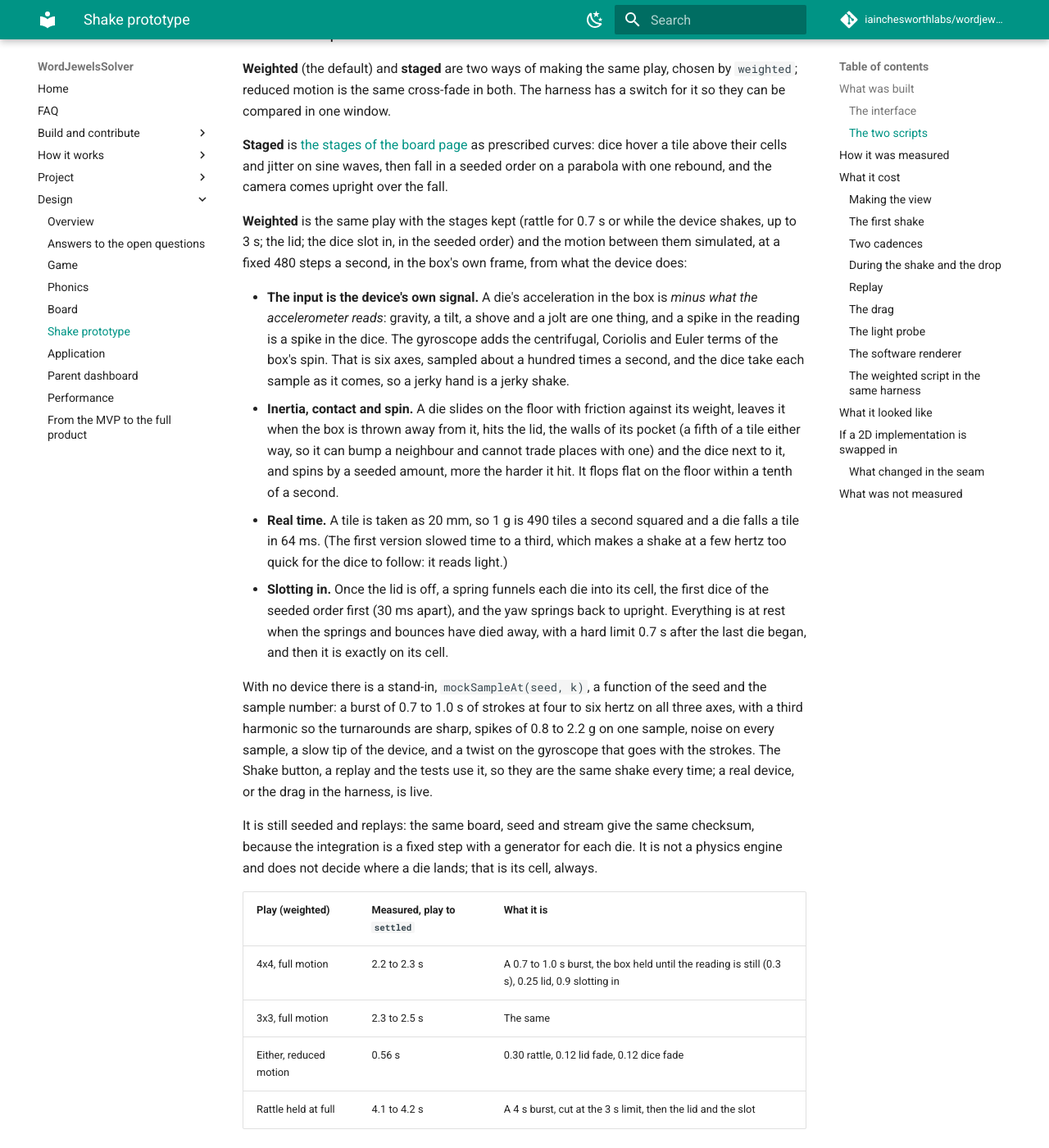
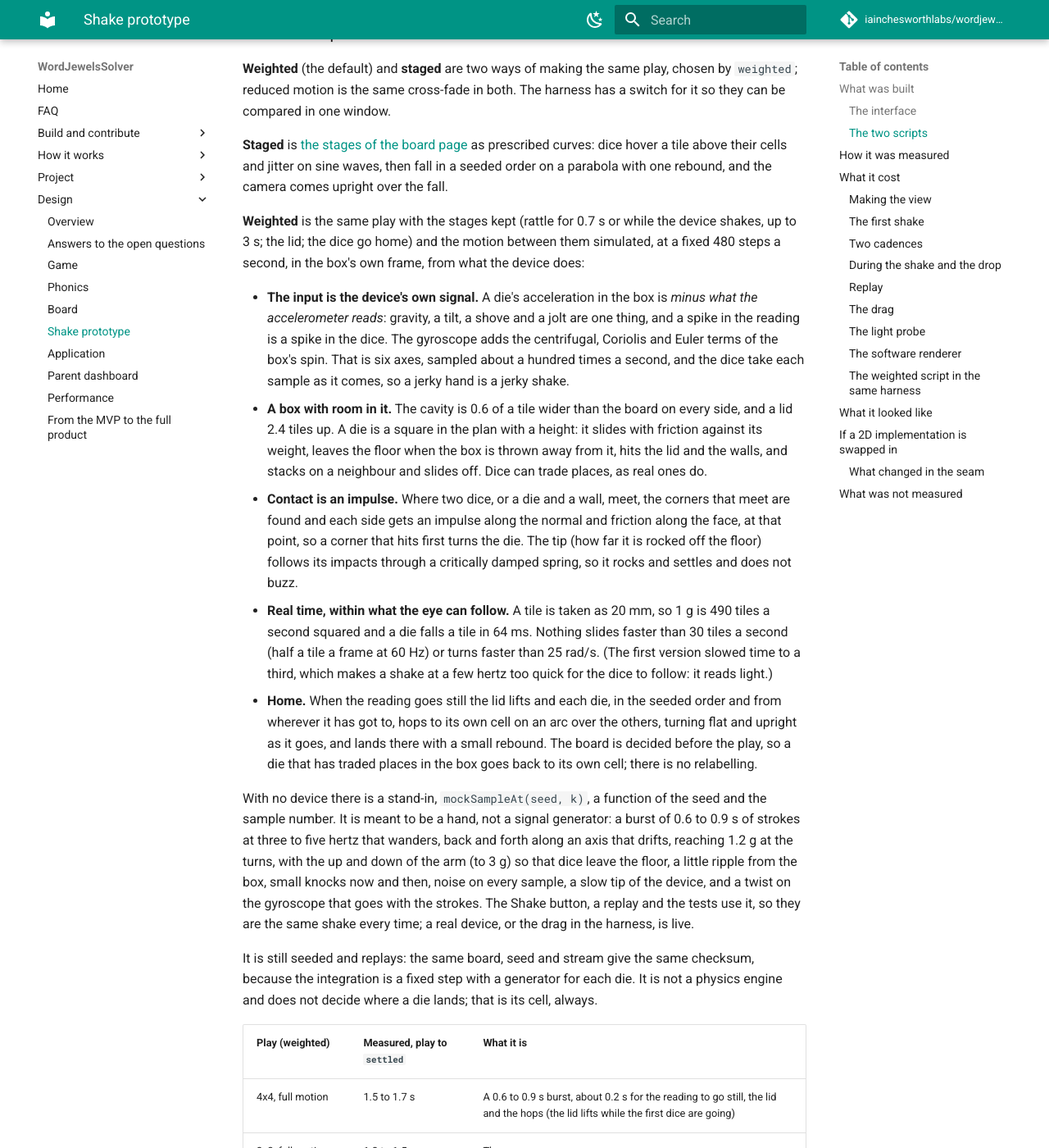
Before and after one commit to iainchesworthlabs/snapandspell, an MkDocs documentation site: the page built from docs/design/shake-prototype.md, in a window 1280 px wide and 1400 px high, scrolled down 2281 px. Shown: the whole window at 82% size. Built offline with MkDocs 1.6.1 and Material for MkDocs 9.7.7, drawn with Linux system fonts in a browser that asks for light colours; comment, search, counter and statistics services are not loaded; some of the changed text lies outside the part shown.

Commit message:
Simulate the dice in a box with room, and take the buzz out
The rigid-pocket version still read as judder and as dice that could not move.
Measuring it showed why: dice jammed against walls a fifth of a tile away,
the stand-in stream had single-sample spikes of up to 2 g that were each a
shock, the tip was an underdamped spring that rang, and the box shivered with
every stroke.

The weighted script now simulates each die as a square in the plan with a
height, in a box 0.6 of a tile roomier than the board on every side with a lid
2.4 tiles up: it slides with friction against its weight, leaves the floor when
the box is thrown away from it, hits the lid and the walls by its corners,
stacks on a neighbour and slides off, and gets an impulse, friction and a turn
from every contact. Its tip follows impacts through a critically damped spring.
Sliding is capped at half a tile a frame and turning at 25 rad/s, what can be
followed at 60 Hz. Dice can trade places, and each hops home to its own cell
over the others when the reading goes still.

The stand-in stream is a hand: smooth strokes of three to five hertz on a drifting
axis, up to 1.2 g sideways and 3 g up and down, a little ripple, small knocks,
low noise, a small tip. The box is shown tipped by gravity as the reading settles
to it, not by each stroke. A shadow leaves its die as the die rises. A play is
1.5 to 1.7 s at 4x4.

```diff
--- a/docs/design/shake-prototype.md
+++ b/docs/design/shake-prototype.md
@@ -71,9 +71,9 @@
 over the fall.
 
 **Weighted** is the same play with the stages kept (rattle for 0.7 s or while
-the device shakes, up to 3 s; the lid; the dice slot in, in the seeded order)
-and the motion between them simulated, at a fixed 480 steps a second, in the
-box's own frame, from what the device does:
+the device shakes, up to 3 s; the lid; the dice go home) and the motion between
+them simulated, at a fixed 480 steps a second, in the box's own frame, from what
+the device does:
 
 - **The input is the device's own signal.** A die's acceleration in the box is
   *minus what the accelerometer reads*: gravity, a tilt, a shove and a jolt are
@@ -81,29 +81,36 @@
   adds the centrifugal, Coriolis and Euler terms of the box's spin. That is six
   axes, sampled about a hundred times a second, and the dice take each sample
   as it comes, so a jerky hand is a jerky shake.
-- **Inertia, contact and spin.** A die slides on the floor with friction
-  against its weight, leaves it when the box is thrown away from it, hits the
-  lid, the walls of its pocket (a fifth of a tile either way, so it can bump a
-  neighbour and cannot trade places with one) and the dice next to it, and
-  spins by a seeded amount, more the harder it hit. It flops flat on the floor
-  within a tenth of a second.
-- **Real time.** A tile is taken as 20 mm, so 1 g is 490 tiles a second squared
-  and a die falls a tile in 64 ms. (The first version slowed time to a third,
-  which makes a shake at a few hertz too quick for the dice to follow: it
-  reads light.)
-- **Slotting in.** Once the lid is off, a spring funnels each die into its
-  cell, the first dice of the seeded order first (30 ms apart), and the yaw
-  springs back to upright. Everything is at rest when the springs and bounces
-  have died away, with a hard limit 0.7 s after the last die began, and then it
-  is exactly on its cell.
+- **A box with room in it.** The cavity is 0.6 of a tile wider than the board
+  on every side, and a lid 2.4 tiles up. A die is a square in the plan with a
+  height: it slides with friction against its weight, leaves the floor when the
+  box is thrown away from it, hits the lid and the walls, and stacks on a
+  neighbour and slides off. Dice can trade places, as real ones do.
+- **Contact is an impulse.** Where two dice, or a die and a wall, meet, the
+  corners that meet are found and each side gets an impulse along the normal and
+  friction along the face, at that point, so a corner that hits first turns the
+  die. The tip (how far it is rocked off the floor) follows its impacts through
+  a critically damped spring, so it rocks and settles and does not buzz.
+- **Real time, within what the eye can follow.** A tile is taken as 20 mm, so
+  1 g is 490 tiles a second squared and a die falls a tile in 64 ms. Nothing
+  slides faster than 30 tiles a second (half a tile a frame at 60 Hz) or turns
+  faster than 25 rad/s. (The first version slowed time to a third, which makes a
+  shake at a few hertz too quick for the dice to follow: it reads light.)
+- **Home.** When the reading goes still the lid lifts and each die, in the
+  seeded order and from wherever it has got to, hops to its own cell on an arc
+  over the others, turning flat and upright as it goes, and lands there with a
+  small rebound. The board is decided before the play, so a die that has traded
+  places in the box goes back to its own cell; there is no relabelling.
 
 With no device there is a stand-in, `mockSampleAt(seed, k)`, a function of the
-seed and the sample number: a burst of 0.7 to 1.0 s of strokes at four to six
-hertz on all three axes, with a third harmonic so the turnarounds are sharp,
-spikes of 0.8 to 2.2 g on one sample, noise on every sample, a slow tip of the
+seed and the sample number. It is meant to be a hand, not a signal generator:
+a burst of 0.6 to 0.9 s of strokes at three to five hertz that wanders, back
+and forth along an axis that drifts, reaching 1.2 g at the turns, with the up
+and down of the arm (to 3 g) so that dice leave the floor, a little ripple from
+the box, small knocks now and then, noise on every sample, a slow tip of the
 device, and a twist on the gyroscope that goes with the strokes. The Shake
-button, a replay and the tests use it, so they are the same shake every time; a
-real device, or the drag in the harness, is live.
+button, a replay and the tests use it, so they are the same shake every time;
+a real device, or the drag in the harness, is live.
 
 It is still seeded and replays: the same board, seed and stream give the same
 checksum, because the integration is a fixed step with a generator for each
@@ -112,14 +119,24 @@
 
 | Play (weighted) | Measured, play to `settled` | What it is |
 | --- | --- | --- |
-| 4x4, full motion | 2.2 to 2.3 s | A 0.7 to 1.0 s burst, the box held until the reading is still (0.3 s), 0.25 lid, 0.9 slotting in |
-| 3x3, full motion | 2.3 to 2.5 s | The same |
-| Either, reduced motion | 0.56 s | 0.30 rattle, 0.12 lid fade, 0.12 dice fade |
-| Rattle held at full | 4.1 to 4.2 s | A 4 s burst, cut at the 3 s limit, then the lid and the slot |
+| 4x4, full motion | 1.5 to 1.7 s | A 0.6 to 0.9 s burst, about 0.2 s for the reading to go still, the lid and the hops (the lid lifts while the first dice are going) |
+| 3x3, full motion | 1.3 to 1.5 s | The same |
+| Either, reduced motion | 0.55 to 0.57 s | 0.30 rattle, 0.12 lid fade, 0.12 dice fade |
+| Rattle held at full | 3.6 to 3.8 s | A 4 s burst, cut at the 3 s limit, then the lid and the hops |
 
-(Staged: 1.97 s at 4x4 and 1.73 s at 3x3, with a 0.87 s drop. The weighted play
-is longer because it is a shake of a real length followed by a slot, and the
-board page's 1.7 s was for the drop alone, after the shake.)
+(Staged: 1.97 s at 4x4 and 1.73 s at 3x3, with a 0.87 s drop.)
+
+How it moves, from the script run by itself, four seeds on the 4x4, as the
+screen at 60 Hz sees it:
+
+| | |
+| --- | --- |
+| Shake, then the lid, then home | 0.85 to 1.0 s, then 0.25 s, then 0.5 s |
+| Two dice overlapping in the plan by more than 0.02 of a tile | 0 to 4% of solver steps; never by 0.1 |
+| Distance a die moves in a frame | median 0.01 to 0.03 of a tile, 95th percentile 0.32 to 0.42, none over 0.6 |
+| Turn in a frame | none over 0.5 rad |
+| Dice off the floor by more than 0.15 of a tile | 24 to 30% of die-frames |
+| Share of a die's movement that is faster than about 15 Hz (the buzz) | 0.5 to 1.1% |
 
 ## How it was measured
 
@@ -256,8 +273,9 @@
 
 One measured play sent the window a scripted back-and-forth pointer path for
 two seconds (`dragBetween`, so the pointer path through the scene is exercised
-without a hand): the peak of the hand's shaking read 4.4 g, the play was 3.3 s,
-and the longest interval was 21 ms. How it *feels* in a hand is unjudged.
+without a hand): the hand's shaking peaked at 5.9 g, which is a mouse being
+swept across the board and not a hand holding a device, the play was 1.7 s, and
+the longest interval was 17 ms. How it *feels* in a hand is unjudged.
 
 ### The light probe
 
@@ -307,11 +325,12 @@
 
 ### The weighted script in the same harness
 
-Direct3D 11, the baked probe, four plays of each case after the first: 4,262
-frames, the longest interval 21.1 ms, and the render thread's mean is 0.4 to
-0.6 ms a frame, the same as staged. The integrator (8 steps a frame, 16 dice,
-120 pair tests a step) does not show in the frame times. Checksums for replay
-are in [Replay](#replay).
+Direct3D 11, the baked probe, four plays of each case after the first: 2,978
+frames, the longest interval 23 ms (two frames of 20 and 23 ms, in a held
+shake), and the render thread's mean is 0.35 to 0.6 ms a frame, the same as
+staged. The simulation (8 steps a frame, 16 dice, pair tests only between dice
+within a die and a half of each other) does not show in the frame times.
+Checksums for replay are in [Replay](#replay).
 
 ## What it looked like
 
@@ -330,6 +349,19 @@
 device's own signal (six axes, a hundred samples a second), and the dice are
 simulated in the box's frame from it.
 
+The third look, at the version with the dice in pockets and spikes in the
+stand-in stream: **not good.** It shook for too long. It did not have the
+smoothness of real dice answering a sharp shake: it had a small, acute
+vibration, the dice were not free to move about the box (a real one is a
+volume, the dice move through it in three dimensions, fall back by gravity into
+their slots, and sometimes want a tap to seat), and the stand-in data may have
+been poor. What was wrong, found by measuring and not guessing: the dice
+buzzed against walls only a fifth of a tile away, the stream had single-sample
+spikes of up to 2 g that were each a shock, the tip was an underdamped spring
+that rang, and the box itself shivered with every stroke. Hence the dice in a
+box with room, contact as impulses, a hand with no spikes, a tip that does not
+ring, and a still box.
+
 ![The weighted shake, 4x4, straight down: ten times, then the settled board with the 2D tile layer over it](shake-prototype-filmstrip.png)
 
 Stills at fixed times of one board (`--auto --shots`), so they are the same on
@@ -339,14 +371,18 @@
 a die feel heavy:** Qt Multimedia is not in the shared tree, so the prototype
 is silent, and the feel is judged without it.
 
-- **Weighted, straight down (above).** Dice slide, turn and bump (350 to
-  1000 ms) in a box with a visible rim, then slot into their cells in a seeded
-  order with the last stragglers turning upright (1150 to 1650 ms). Height is
-  shown only by size and shadow, because the camera is straight down.
-- **Faults.** Dice are discs to each other and squares to the eye, so corners
-  cross for a moment when two are turned; the dead jewel is a cube with four
-  facets painted on, which looks wrong from the side; and the rebound is a
-  fixed fraction, so every die lands about alike.
+- **Weighted, straight down (above).** The dice jostle in a box with room, in
+  a stream of small slides, turns and knocks, with some of them off the floor
+  (bigger, and with their shadows moved away from them) (350 to 1000 ms); then
+  the lid goes, and each die hops from wherever it has got to to its own cell,
+  the dice that had traded places crossing over the others on the way, and
+  lands with a small rebound (1150 to 1650 ms). Height is shown only by size
+  and by the shadow, because the camera is straight down.
+- **Faults.** Dice are squares in the plan and never rolled over, so what shows
+  of a tumble is a turn and a rock; the hop home is a clean arc and is the
+  most scripted-looking part; two dice can cross for a moment in the air on the
+  way home; the dead jewel is a cube with four facets painted on, which looks
+  wrong from the side; and nothing is heard.
 
 Staged, leaning 24 degrees, for comparison:
 
```
Also changed, not shown: other parts of docs/design/shake-prototype.md (+2 -2 lines), docs/design/shake-prototype-filmstrip.png, 2 other files.
